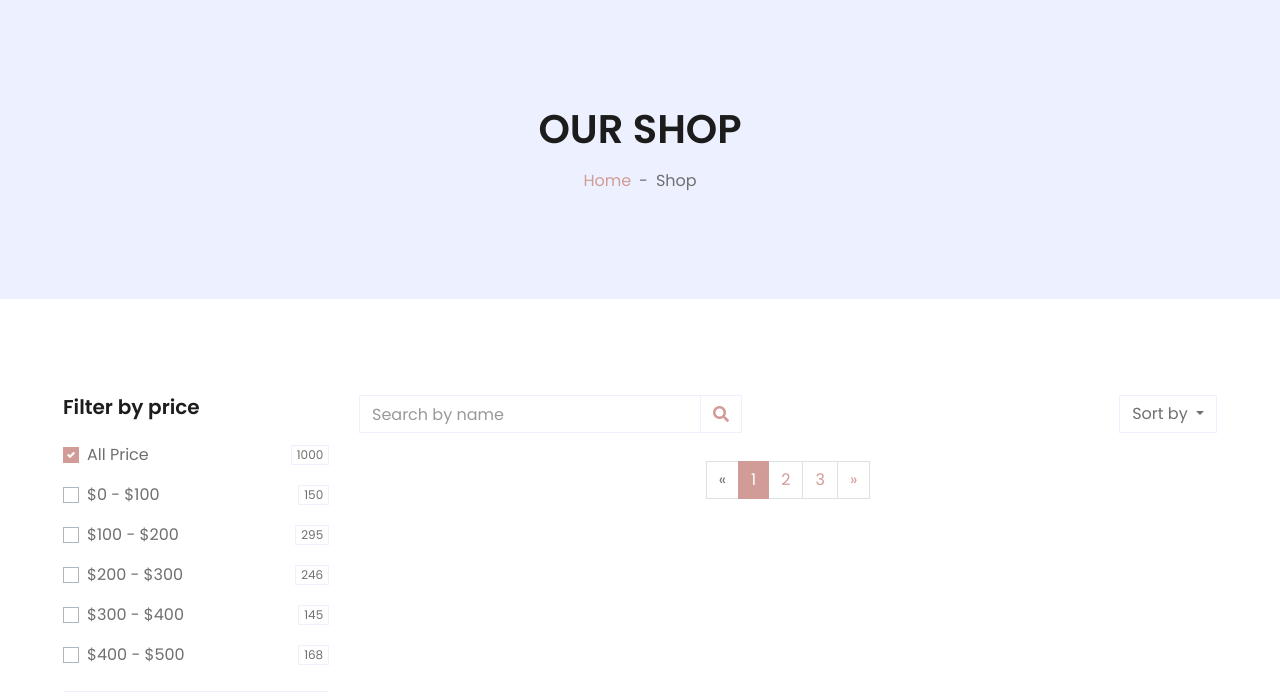
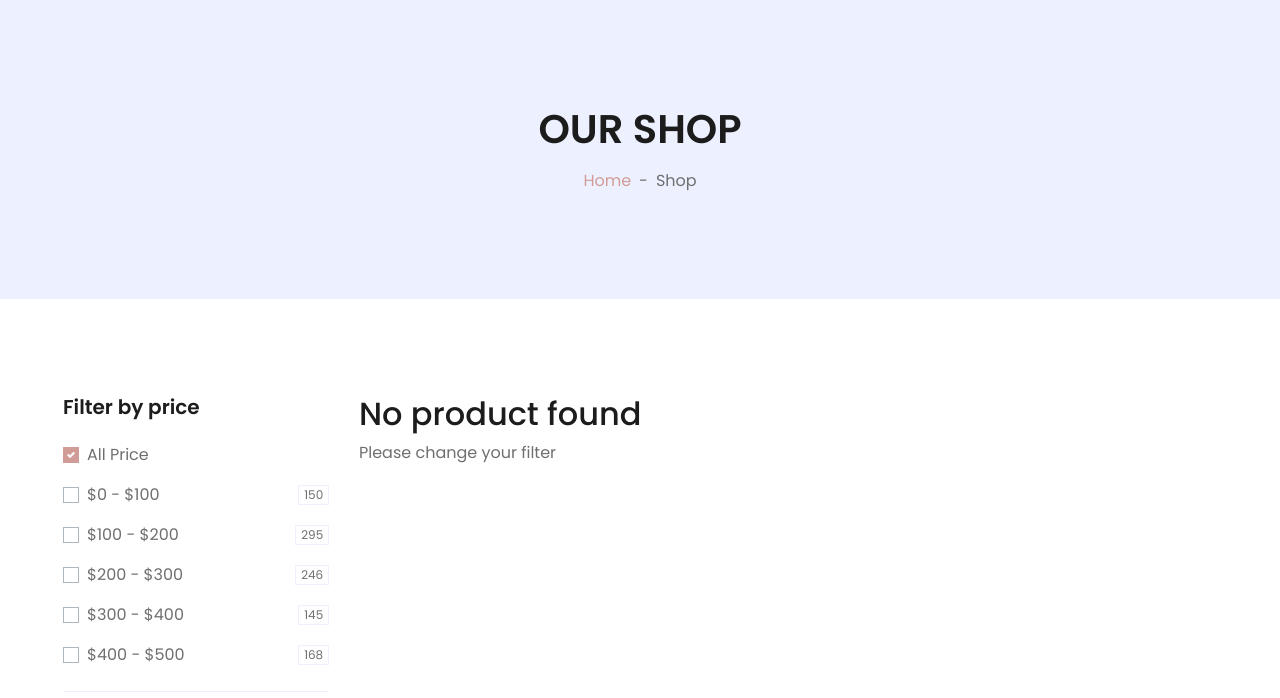
Before and after one commit to elvanobernard/fashion-website-back-end-django, a Django app: page /products/swimwear in a window 1280 px wide. Shown: the part 186-884 px from the top of the page. Run offline with Django 4.2, Linux system fonts and the light colour scheme; data comes from the database, SQL or seed files in the repository; both versions use the stored data as it was after the commit; parts of the project's set-up code (start-up, migrations or seed data) failed here and were passed over; some libraries are stand-ins or nearby versions.

Commit message:
Implemented Price Filter

```diff
--- a/fashion_shop_website/settings.py
+++ b/fashion_shop_website/settings.py
@@ -61,6 +61,7 @@ TEMPLATES = [
         'APP_DIRS': True,
         'OPTIONS': {
             'context_processors': [
+                'online_shop.context_processors.check_user_logged_in',
                 'django.template.context_processors.debug',
                 'django.template.context_processors.request',
                 'django.contrib.auth.context_processors.auth',
--- /dev/null
+++ b/online_shop/context_processors.py
@@ -0,0 +1,3 @@
+def check_user_logged_in(request):
+    is_logged_in = request.user.is_authenticated
+    return {'user_logged_in': is_logged_in}
--- a/online_shop/forms.py
+++ b/online_shop/forms.py
@@ -11,6 +11,9 @@ class SignUpForm(forms.Form):
     confirm_password = forms.CharField(max_length=50, widget=forms.PasswordInput(attrs={'class': 'form-control mb-3'}))
 
     def clean(self):
+        """
+            Function to perform comparation of password and password confirmation during registration of new user
+        """
         cleaned_data = super().clean()
         password = cleaned_data.get('password')
         confirm_password = cleaned_data.get('confirm_password')
--- a/online_shop/models.py
+++ b/online_shop/models.py
@@ -1,5 +1,3 @@
-from distutils.command.upload import upload
-from tabnanny import verbose
 from django.db import models
 from django.core.validators import MaxValueValidator, MinValueValidator
 
--- a/online_shop/templates/online_shop/navbar.html
+++ b/online_shop/templates/online_shop/navbar.html
@@ -11,20 +11,20 @@
                         <div class="nav-item dropdown">
                             <a href="#" class="nav-link" data-toggle="dropdown">Dresses <i class="fa fa-angle-down float-right mt-1"></i></a>
                             <div class="dropdown-menu position-absolute bg-secondary border-0 rounded-0 w-100 m-0">
-                                <a href="" class="dropdown-item">Men's Dresses</a>
-                                <a href="" class="dropdown-item">Women's Dresses</a>
-                                <a href="" class="dropdown-item">Baby's Dresses</a>
+                                <a href="{% url 'category-product' 'mens-dresses' %}" class="dropdown-item">Men's Dresses</a>
+                                <a href="{% url 'category-product' 'womens-dresses' %}" class="dropdown-item">Women's Dresses</a>
+                                <a href="{% url 'category-product' 'baby-dresses' %}" class="dropdown-item">Baby's Dresses</a>
                             </div>
                         </div>
-                        <a href="" class="nav-item nav-link">Shirts</a>
-                        <a href="" class="nav-item nav-link">Jeans</a>
-                        <a href="" class="nav-item nav-link">Swimwear</a>
-                        <a href="" class="nav-item nav-link">Sleepwear</a>
-                        <a href="" class="nav-item nav-link">Sportswear</a>
-                        <a href="" class="nav-item nav-link">Jumpsuits</a>
-                        <a href="" class="nav-item nav-link">Blazers</a>
-                        <a href="" class="nav-item nav-link">Jackets</a>
-                        <a href="" class="nav-item nav-link">Shoes</a>
+                        <a href="{% url 'category-product' 'shirts' %}" class="nav-item nav-link">Shirts</a>
+                        <a href="{% url 'category-product' 'jeans' %}" class="nav-item nav-link">Jeans</a>
+                        <a href="{% url 'category-product' 'swimwear' %}" class="nav-item nav-link">Swimwear</a>
+                        <a href="{% url 'category-product' 'sleepwear' %}" class="nav-item nav-link">Sleepwear</a>
+                        <a href="{% url 'category-product' 'sportswear' %}" class="nav-item nav-link">Sportswear</a>
+                        <a href="{% url 'category-product' 'jumpsuits' %}" class="nav-item nav-link">Jumpsuits</a>
+                        <a href="{% url 'category-product' 'blazers' %}" class="nav-item nav-link">Blazers</a>
+                        <a href="{% url 'category-product' 'jackets' %}" class="nav-item nav-link">Jackets</a>
+                        <a href="{% url 'category-product' 'shoes' %}" class="nav-item nav-link">Shoes</a>
                     </div>
                 </nav>
             </div>
@@ -51,8 +51,14 @@
                             <a href="/contact-us" class="nav-item nav-link">Contact</a>
                         </div>
                         <div class="navbar-nav ml-auto py-0">
-                            <a href="{% url 'login' %}" class="nav-item nav-link">Login</a>
-                            <a href="{% url 'signup' %}" class="nav-item nav-link">Register</a>
+                            {% if user_logged_in %}
+                                <a href="{% url 'signup' %}" class="nav-item nav-link">Profile</a>
+                                {% comment %} TODO {% endcomment %}
+                                <a href="{% url 'logout' %}" class="nav-item nav-link">Logout</a>
+                            {% else %}
+                                <a href="{% url 'login' %}" class="nav-item nav-link">Login</a>
+                                <a href="{% url 'signup' %}" class="nav-item nav-link">Register</a>
+                            {% endif %}
                         </div>
                     </div>
                 </nav>
--- /dev/null
+++ b/online_shop/templates/online_shop/no_products.html
@@ -0,0 +1,5 @@
+<div "text-center mb-4">
+    <h2>No product found</h2>
+    <p>Please change your filter</p>
+
+</div>
--- a/online_shop/templates/online_shop/shop.html
+++ b/online_shop/templates/online_shop/shop.html
@@ -30,34 +30,34 @@
                 <!-- Price Start -->
                 <div class="border-bottom mb-4 pb-4">
                     <h5 class="font-weight-semi-bold mb-4">Filter by price</h5>
-                    <form>
+                    <form id="price-filter-form">
+                        {% csrf_token %}
                         <div class="custom-control custom-checkbox d-flex align-items-center justify-content-between mb-3">
-                            <input type="checkbox" class="custom-control-input" checked id="price-all">
+                            <input type="checkbox" class="custom-control-input price-filter" checked id="price-all">
                             <label class="custom-control-label" for="price-all">All Price</label>
-                            <span class="badge border font-weight-normal">1000</span>
                         </div>
                         <div class="custom-control custom-checkbox d-flex align-items-center justify-content-between mb-3">
-                            <input type="checkbox" class="custom-control-input" id="price-1">
+                            <input type="checkbox" class="custom-control-input price-filter price-filter-id" id="price-1" value="1">
                             <label class="custom-control-label" for="price-1">$0 - $100</label>
                             <span class="badge border font-weight-normal">150</span>
                         </div>
                         <div class="custom-control custom-checkbox d-flex align-items-center justify-content-between mb-3">
-                            <input type="checkbox" class="custom-control-input" id="price-2">
+                            <input type="checkbox" class="custom-control-input price-filter price-filter-id" id="price-2" value="2">
                             <label class="custom-control-label" for="price-2">$100 - $200</label>
                             <span class="badge border font-weight-normal">295</span>
                         </div>
                         <div class="custom-control custom-checkbox d-flex align-items-center justify-content-between mb-3">
-                            <input type="checkbox" class="custom-control-input" id="price-3">
+                            <input type="checkbox" class="custom-control-input price-filter price-filter-id" id="price-3" value="3">
                             <label class="custom-control-label" for="price-3">$200 - $300</label>
                             <span class="badge border font-weight-normal">246</span>
                         </div>
                         <div class="custom-control custom-checkbox d-flex align-items-center justify-content-between mb-3">
-                            <input type="checkbox" class="custom-control-input" id="price-4">
+                            <input type="checkbox" class="custom-control-input price-filter price-filter-id" id="price-4" value="4">
                             <label class="custom-control-label" for="price-4">$300 - $400</label>
                             <span class="badge border font-weight-normal">145</span>
                         </div>
                         <div class="custom-control custom-checkbox d-flex align-items-center justify-content-between">
-                            <input type="checkbox" class="custom-control-input" id="price-5">
+                            <input type="checkbox" class="custom-control-input price-filter price-filter-id" id="price-5" value="5">
                             <label class="custom-control-label" for="price-5">$400 - $500</label>
                             <span class="badge border font-weight-normal">168</span>
                         </div>
@@ -145,7 +145,8 @@
 
 
             <!-- Shop Product Start -->
-            <div class="col-lg-9 col-md-12">
+            <div class="col-lg-9 col-md-12" id="products-container">
+                {% if products %}
                 <div class="row pb-3">
                     <div class="col-12 pb-1">
                         <div class="d-flex align-items-center justify-content-between mb-4">
@@ -172,11 +173,12 @@
                             </div>
                         </div>
                     </div>
-                    {% for product in products %}
-                    <div class="col-lg-4 col-md-6 col-sm-12 pb-1">
-                        {% include 'online_shop/product_card.html' %}
-                    </div>
-                    {% endfor %}
+
+                        {% for product in products %}
+                        <div class="col-lg-4 col-md-6 col-sm-12 pb-1">
+                            {% include 'online_shop/product_card.html' %}
+                        </div>
+                        {% endfor %}
 
                     <div class="col-12 pb-1">
                         <nav aria-label="Page navigation">
@@ -200,6 +202,9 @@
                         </nav>
                     </div>
                 </div>
+                {% else %}
+                    {% include 'online_shop/no_products.html' %}
+                {% endif %}
             </div>
             <!-- Shop Product End -->
         </div>
--- a/online_shop/views.py
+++ b/online_shop/views.py
@@ -1,101 +1,176 @@
+import imp
 import json
 from django.http import HttpResponse, HttpResponseRedirect
+from django.db.models import Q
 from django.shortcuts import render
 from django.urls import reverse
 from django.views import View
+from django.core.exceptions import ValidationError
 from django.contrib.auth.models import User
 from django.contrib.auth import logout, authenticate, login
 from .models import Product, Category
 from .forms import LogInForm, SignUpForm
 
-# Create your views here.
 
 class IndexView(View):
     def get(self, request):
+        # Query for products & categories that will be shown on main page
         categories = Category.objects.filter(show_in_main=True)
         trendy_product = Product.objects.filter(trendy=True)[:8]
         new_product= Product.objects.filter(new_product=True)[:8]
-
-
 
         return render(request, 'online_shop/index.html', {
             'categories': categories,
             'trendy_products': trendy_product,
             'new_product': new_product,
-            'user': request.user
 
         })
 
+
 class ProductDetailView(View):
     def get(self, request, id):
+        # Query product based on id and return the detail
         product = Product.objects.get(pk=id)
         new_product = Product.objects.filter(new_product=True)[:8]
         return render(request, 'online_shop/product_detail.html', {
             'product': product,
-            'products_recommendation': new_product
+            'products_recommendation': new_product,
             })
+
+
+def retrieve_products(slug:str) -> Product:
+    """
+        Function to retrieve all products from database with / without category.
+
+        :param slug: The string that will be used to query for specific category products
+        :return: QuerySet of Product model
+    """
+    if slug == 'all':
+        product = Product.objects.all()
+    else:
+        try:
+            product = Category.objects.get(slug=slug).product_set.all()
+        except:
+            product = []
+    return product
+
 
 class ProductsView(View):
     def get(self, request, slug='all'):
-        if slug == 'all':
-            product = Product.objects.all()
+        product = retrieve_products(slug)
+
+        return render(request, 'online_shop/shop.html', {
+            'products': product,
+        })
+
+    def post(self, request, slug='all'):
+        product = []
+
+        # Check if filters exist in request
+        if request.POST.get('filter'):
+
+            # Transform filters in request into array
+            filters = map(int, request.POST.get('filter').split(','))
+
+            q_objects = Q()
+
+            # Creating and appending new Q objects based on filters
+            for filter in filters:
+                q_objects |= Q(price__range=(filter*100 - 100, filter*100))
+
+            # Perform query using filter
+            if slug == 'all':
+                product = Product.objects.filter(q_objects)
+            else:
+                try:
+                    product = Category.objects.get(slug=slug).product_set.filter(q_objects)
+                except:
+                    product = []
+
+        # Query for all product if filters not found
         else:
-            product = Category.objects.get(slug=slug).product_set.all()
-        return render(request, 'online_shop/shop.html', {
-            'products': product
+            product = retrieve_products(slug)
+
+        # Return products template / "no product" template based on checking of product variable
+        template = 'online_shop/'
+        if product:
+            template += 'filtered_shop_products.html'
+        else:
+            template += 'no_products.html'
+
+        return render(request, template, {
+            'products': product,
         })
+
 
 class CartView(View):
     def get(self, request):
-
         context = {}
-
         cart_items = request.session.get('cart_items')
         subtotal = request.session.get('sub_total', 0)
+
+        # Create new empty cart items if none exist in session
         if cart_items is None or len(cart_items) == 0:
-            context['cart_items'] = []
+            context['cart_items'] = {}
             context['has_items'] = False
+
+        # Query for products from database if cart items contain item
         else:
             context['has_items'] = True
             data = Product.objects.filter(id__in=cart_items.keys())
+
+            # Create an array of products that will be rendered in template
             products = []
             for item in data:
                 quantity = cart_items[str(item.id)]
                 products.append({
                     'product' : item,
                     'quantity': quantity,
-                    'total': item.price * int(quantity)
+                    'total': item.price * int(quantity),
                     })
             context['products'] = products
+
+        # Add subtotal into the context that will be passed into template
         context['subtotal'] = subtotal
 
         return render(request, 'online_shop/cart.html', context)
 
     def post(self, request):
         try:
+            # Retrieve existing cart items and subtotal from session
             cart_items = request.session.get('cart_items')
             subtotal = request.session.get('sub_total', 0)
+
+            # Create empty cart items if none exist in session
             if cart_items is None:
                 cart_items = {}
 
+            # Obtain the id, quantity, and price per unit of product added to cart items from request
             id = request.POST['product-id']
             quantity = int(request.POST['quantity'])
             price = int(request.POST['price'])
+
+            # Obtain the existing quantity (if any) from cart items
             old_quantity = int(cart_items.get(id, 0))
+
+            # Obtain the action to perform from request
             action = request.POST['action']
 
+            # 'add' action comes from product detail page
             if action == 'add':
                 subtotal += (price * quantity)
                 quantity += old_quantity
                 cart_items[id] = quantity
+
+            # 'mod' action comes from cart page
             elif action == 'mod':
                 subtotal += (quantity - old_quantity) * price
                 cart_items[id] = quantity
+
+            # 'del' action comes from cart page
             elif action == 'del':
                 subtotal -= (old_quantity) * price
                 cart_items.pop(id)
-
-
 
             request.session['cart_items'] = cart_items
             request.session['sub_total'] = subtotal
@@ -112,61 +187,81 @@ class CartView(View):
 
 class CheckOutView(View):
     def get(self, request):
+        # Obtain the cart items and subtotal from session
         cart_items = request.session.get('cart_items')
         subtotal = request.session.get('sub_total')
         context = {}
-        data = Product.objects.filter(id__in=cart_items.keys())
-        products = []
-        for item in data:
-            quantity = cart_items[str(item.id)]
-            products.append({
-                'product' : item,
-                'quantity': quantity,
-                'total': item.price * int(quantity)
-            })
-        context['products'] = products
+
+        # If cart items not empty, obtain the product from database
+        if cart_items:
+            data = Product.objects.filter(id__in=cart_items.keys())
+            products = []
+            for item in data:
+                quantity = cart_items[str(item.id)]
+                products.append({
+                    'product' : item,
+                    'quantity': quantity,
+                    'total': item.price * int(quantity)
+                })
+            context['products'] = products
         context['subtotal'] = subtotal
         return render(request, 'online_shop/checkout.html', context)
+
     def post(self, request):
-        print(request.POST)
+        # Will be implemented later
         return HttpResponse('OK')
+
+
 class ContactView(View):
     def get(self, request):
-        print(request.user)
+        # Will be implemented later
         return render(request, 'online_shop/contact.html')
+
 
 class LogInView(View):
     def get(self, request):
+        # Create login form and render the template
         login_form = LogInForm()
         return render(request, 'online_shop/authentication.html', {
             'auth_form': login_form,
             'title': 'Log In',
-            'action': 'login'
+            'action': 'login',
         })
 
     def post(self, request):
+
+        # Obtain and authenticate user
         login_form = LogInForm(request.POST)
         if login_form.is_valid():
             user = authenticate(username=login_form.cleaned_data.get('email'), password=login_form.cleaned_data.get('password'))
-            login(request, user)
-            HttpResponseRedirect(reverse('index'))
+            if user:
+                login(request, user)
+                return HttpResponseRedirect(reverse('index'))
+            else:
+                login_form.add_error(None, ValidationError("Incorrect username or password", code='invalid_credential'))
+
         return render(request, 'online_shop/authentication.html', {
             'auth_form': login_form,
             'title': 'Log In',
-            'action': 'login'
+            'action': 'login',
         })
+
 
 class SignUpView(View):
     def get(self, request):
+        # Create signup form and render the template
         signup_form = SignUpForm()
         return render(request, 'online_shop/authentication.html', {
             'auth_form': signup_form,
             'title': 'Sign Up',
-            'action': 'signup'
+            'action': 'signup',
         })
+
     def post(self, request):
+            # Obtain form data
             signup_form = SignUpForm(request.POST)
 
+            # Perform validation and save user if valid
             if signup_form.is_valid():
                 email = signup_form.cleaned_data.get('email')
                 password = signup_form.cleaned_data.get('password')
@@ -177,8 +272,9 @@ class SignUpView(View):
             return render(request, 'online_shop/authentication.html', {
                 'auth_form': signup_form,
                 'title': 'Sign Up',
-                'action': 'signup'
+                'action': 'signup',
             })
+
 
 class LogOutView(View):
     def get(self, request):
--- a/static/js/main.js
+++ b/static/js/main.js
@@ -212,9 +212,68 @@ const csrftoken = getCookie('csrftoken');
     });
 
     $('.place-order-btn').click(function(){
-        console.log('Button clicked')
-        console.log($('#buyer-data-form'))
+        console.log('Button clicked');
+        console.log($('#buyer-data-form'));
         $('#buyer-data-form')[0].submit();
     });
 
+
+
+    const submit_filter = function(){
+        const url = new URL($(location).attr('href'));
+        const context = {
+            'csrfmiddlewaretoken': csrftoken,
+            'filter': ""
+        }
+
+        const filter = []
+        // If all price filter not checked, obtain all price range that want to be filtered
+        if(!$('#price-all')[0].checked){
+            for(let i = 1; i <= $('.price-filter-id').length; i++){
+                if($(`#price-${i}`)[0].checked){
+                    filter.push($(`#price-${i}`)[0].value);
+                }
+            }
+
+        }
+
+        context['filter'] = filter.toString();
+
+        // $.post(url.pathname, context)
+        $("#products-container").html('').load(url.pathname, context);
+    }
+
+    // Check/Uncheck Price Filter
+    // Unchecking all other price filter if "all price" filter is checked
+    $('#price-all').change(function(){
+        console.log('price-all changed');
+        if(this.checked){
+            for(let i = 1; i <= $('.price-filter-id').length; i++){
+                $(`#price-${i}`)[0].checked = false;
+            }
+        }
+
+        submit_filter();
+    })
+
+    $('.price-filter-id').change(function(){
+        if(this.checked){
+            // Unchecking 'all price' filter if any other price filter is checked
+            $(`#price-all`)[0].checked = false;
+        } else {
+            // Checking if there are any checked filter. If none, check 'all price'
+            let filter_checked = false;
+            for(let i = 1; i <= $('.price-filter-id').length; i++){
+                if($(`#price-${i}`)[0].checked){
+                    filter_checked = true;
+                    break;
+                }
+            }
+
+            if(!filter_checked) $(`#price-all`)[0].checked = true;
+        }
+
+        submit_filter();
+    })
+
 })(jQuery);
```
Also changed, not shown: online_shop/templates/online_shop/filtered_shop_products.html (added, +54 -0 lines), online_shop/templates/online_shop/navbar_index.html (+20 -15 lines), db.sqlite3.
